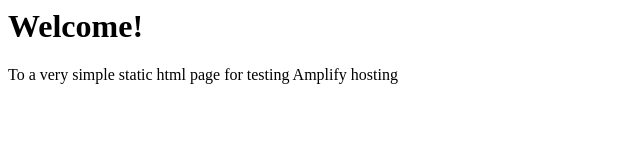
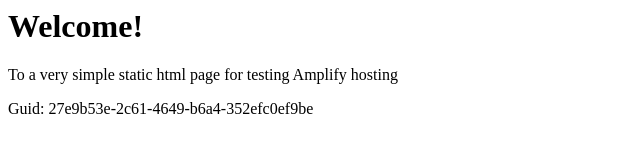
Before and after one commit to aws-aemilia-arn/Github-PR-Commit-Integration-Test-DoNotTouch-Gith-P5X5MO5I-v1-prod-eu-north-1, a website: page src/index.html in a window 1280 px wide. Shown: the whole page, without its empty margins (0-640 px from the left). Drawn offline with Linux system fonts and the light colour scheme.

Commit message:
commit from integ tests

```diff
--- a/src/index.html
+++ b/src/index.html
@@ -1,3 +1,5 @@
+
+
 <html lang="en">
 
 <head>
@@ -10,6 +12,6 @@
 <body>
     <h1>Welcome!</h1>
     <p>To a very simple static html page for testing Amplify hosting</p>
-</body>
+    <p>Guid: 27e9b53e-2c61-4649-b6a4-352efc0ef9be</p></body>
 
 </html>
```
